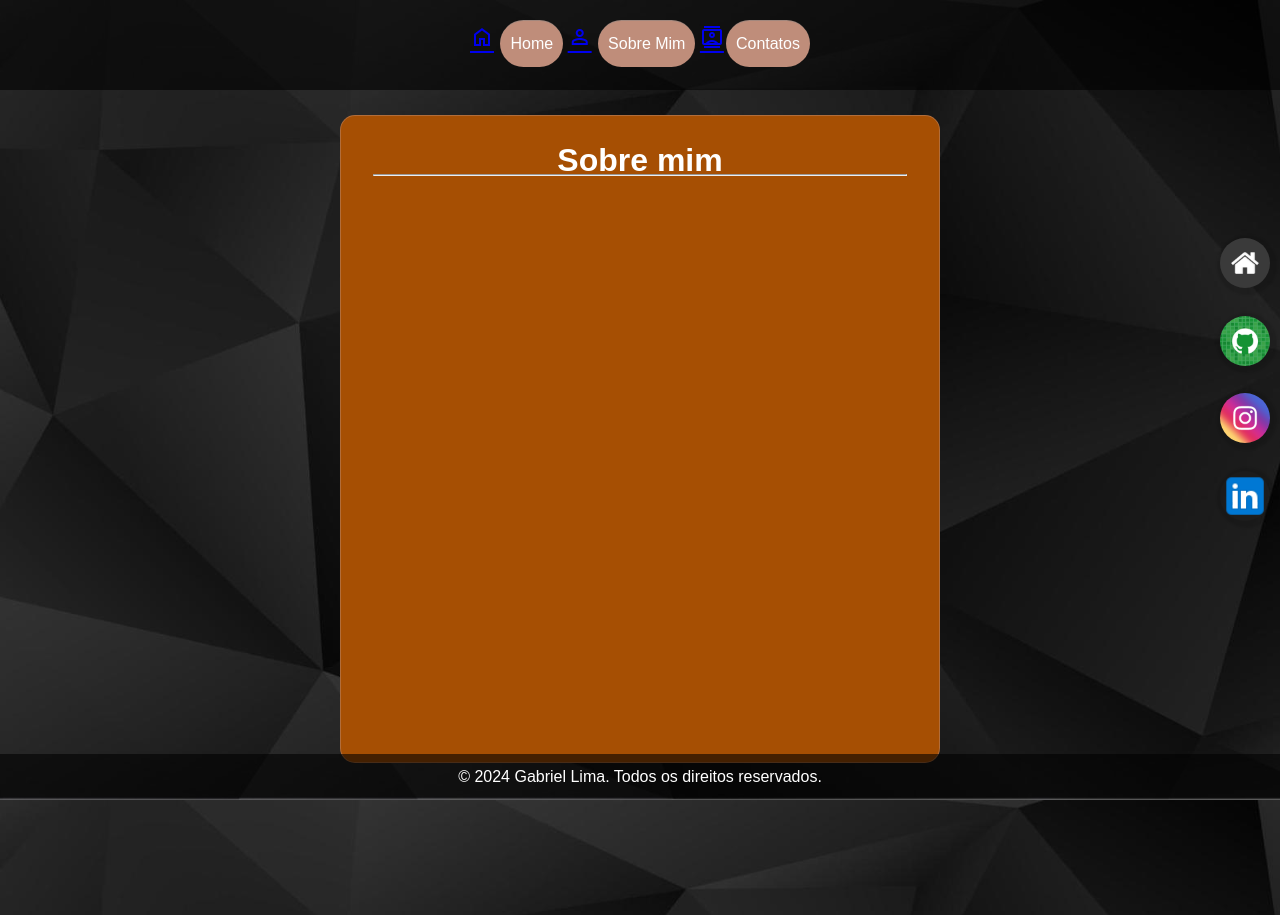
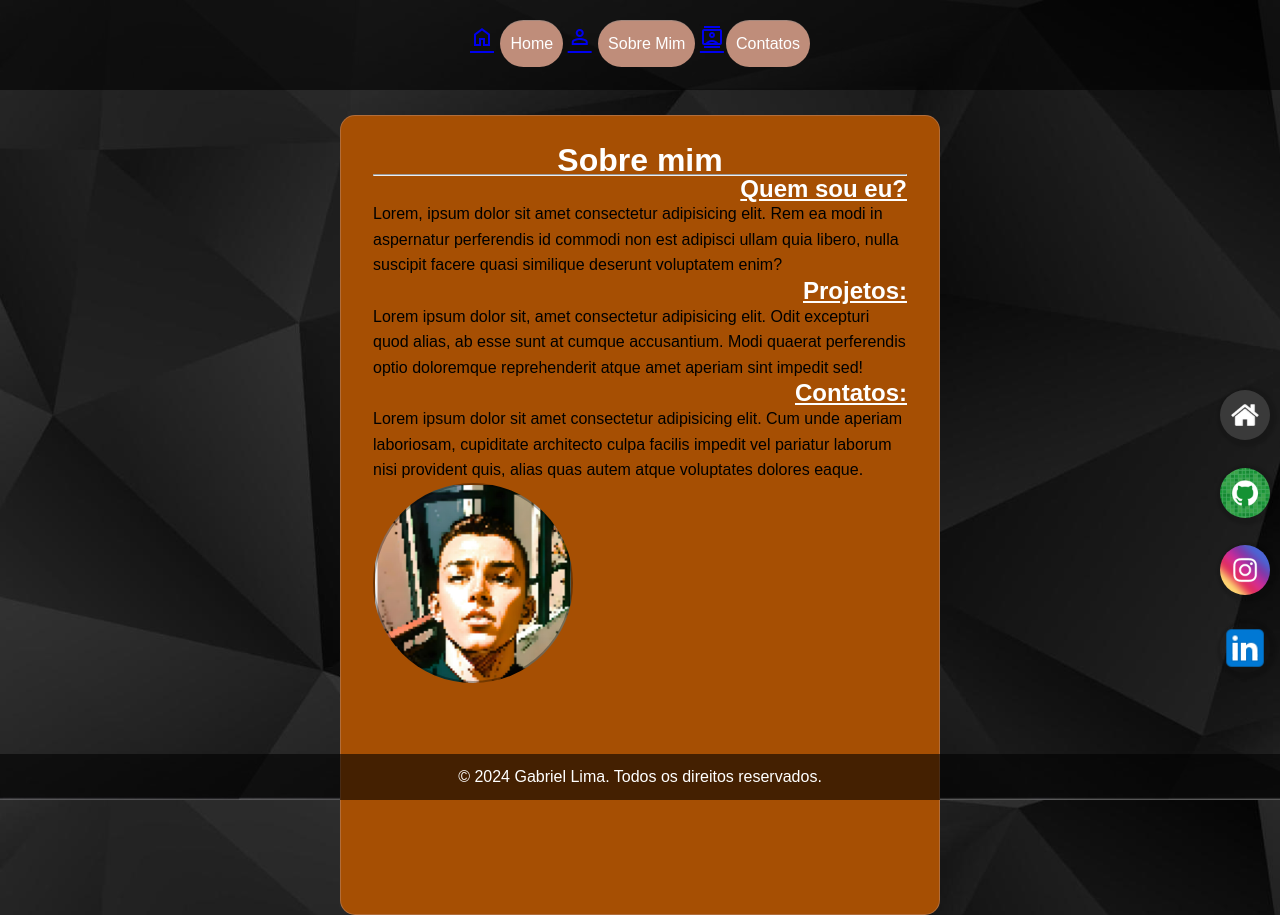
Before and after one commit to L1m4z1n/Meu-Site, a plain HTML site: page Portfólio/index.html in a window 1280 px wide. Shown: the top 915 px of the page. Drawn offline with nearby package versions, Linux system fonts and the light colour scheme.

Commit message:
Update 3

```diff
--- a/Portfólio/estilos/style.css
+++ b/Portfólio/estilos/style.css
@@ -109,7 +109,7 @@
 main {
     background-color:#A64F03 ;
     width: 600px;
-    height: 81vh;
+    height: 100vh;
     padding: 32px;
     margin: auto;
     border: 1px solid #bf8e7a76;
@@ -118,9 +118,20 @@
     position: relative;
 }
 
+h2#forme {
+    text-align: right;
+    color: white;
+}
+
 div#imagem {
     background: url('../imagens/Meu\ pixel.png');
     position: absolute;
+    width: 200px;
+    height: 200px;
+    border-radius: 50%;
+    background-size: cover;
+    background-repeat: no-repeat;
+    border: 2px solid rgba(0, 0, 0, 0.33);
 }
 
 section#redes-sociais img{
--- a/Portfólio/index.html
+++ b/Portfólio/index.html
@@ -36,6 +36,12 @@
       <div id="informacao">
         <h1>Sobre mim</h1>
         <hr>
+        <h2 id="forme"><u>Quem sou eu?</u></h2>
+        <p>Lorem, ipsum dolor sit amet consectetur adipisicing elit. Rem ea modi in aspernatur perferendis id commodi non est adipisci ullam quia libero, nulla suscipit facere quasi similique deserunt voluptatem enim?</p>
+        <h2 id="forme"><u>Projetos:</u></h2>
+        <p>Lorem ipsum dolor sit, amet consectetur adipisicing elit. Odit excepturi quod alias, ab esse sunt at cumque accusantium. Modi quaerat perferendis optio doloremque reprehenderit atque amet aperiam sint impedit sed!</p>
+        <h2 id="forme"><u>Contatos:</u></h2>
+        <p>Lorem ipsum dolor sit amet consectetur adipisicing elit. Cum unde aperiam laboriosam, cupiditate architecto culpa facilis impedit vel pariatur laborum nisi provident quis, alias quas autem atque voluptates dolores eaque.</p>
       </div>
       <div id="imagem">
 
```
